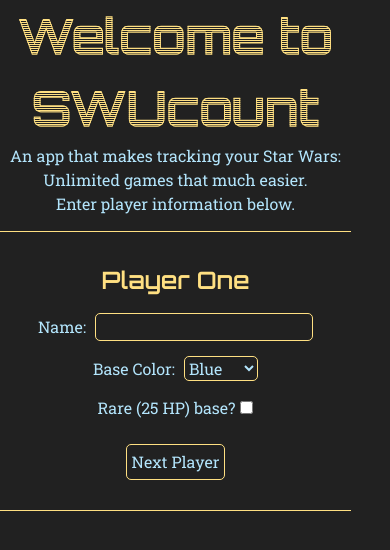
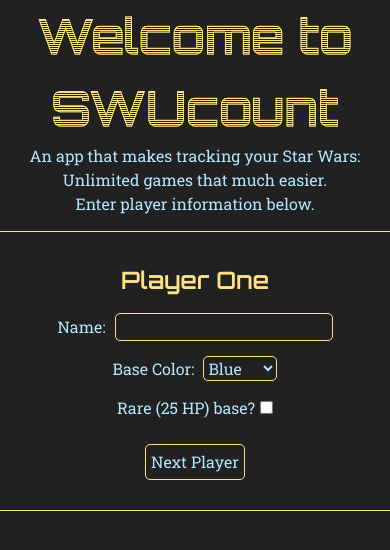
Before and after one commit to amethystreflection/swu_counter_application, a React (Vite) app: page / in a window 390 px wide. Shown: the top 550 px of the page. Built offline with nearby package versions, Linux system fonts and the light colour scheme.

Commit message:
Made "responsive-stretch" desktop only

```diff
--- a/src/App.css
+++ b/src/App.css
@@ -226,9 +226,6 @@
   vertical-align: middle;
   font-weight: 800;
 }
-#responsive-stretch {
-  width: 90%;
-}
 .player-info, .has-init{
   border-top: 1px solid var(--accent-color);
   border-bottom: 1px solid var(--accent-color);
@@ -293,6 +290,9 @@
     -ms-transform: translate(-50%, -50%);
     -o-transform: translate(-50%, -50%);
   }
+  #responsive-stretch {
+    width: 90%;
+  }
   h1 {
     font-size: 5rem;
     background-image: linear-gradient(180deg, #ffe082 12.50%, #212121 12.50%, #212121 50%, #ffe082 50%, #ffe082 62.50%, #212121 62.50%, #212121 100%);
```
